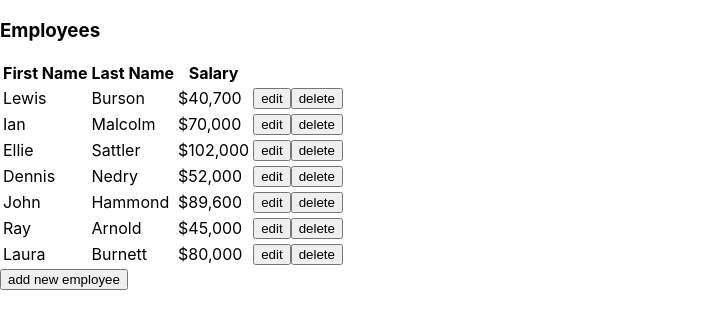
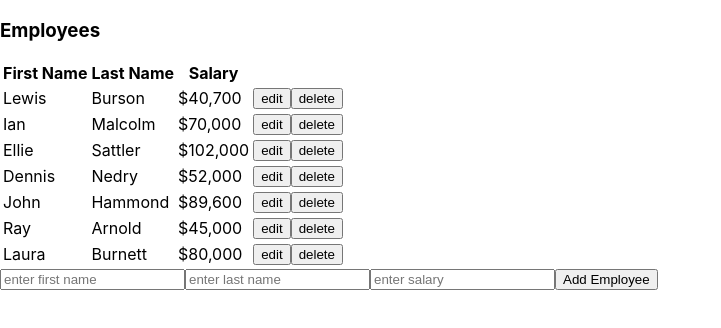
Before and after one commit to tripleboba/ecapital-take-home, a React (Create React App) app: page / in a window 1280 px wide. Shown: the top 328 px of the page, without its empty margins (0-721 px from the left). Built offline with nearby package versions, Linux system fonts and the light colour scheme.

Commit message:
implement button add-new-employee to the table

```diff
--- a/src/App.js
+++ b/src/App.js
@@ -1,14 +1,16 @@
 import React from 'react';
 import './css/App.css';
 import Table from './components/Table';
-import { useStateValue } from "./providers/StateProvider";
+// import { useStateValue } from "./providers/StateProvider";
 
 export default function App() {
-  const [{employeesList}] = useStateValue();
+  // const [{employeesList}] = useStateValue();
 
   return (
     <div className="App">
-      <Table employeesList={employeesList}/>
+      <Table
+      //  employeesList={employeesList}
+       />
     </div>
   );
 }
--- a/src/components/Employee.js
+++ b/src/components/Employee.js
@@ -1,4 +1,4 @@
-import React, { useState } from 'react'
+import React from 'react'
 import { useStateValue } from '../providers/StateProvider';
 import CurrencyFormat from 'react-currency-format';
 
@@ -14,7 +14,7 @@ function Employee(props) {
   }
 
   const deleteEmployee = (e) => {
-    // e.preventDefault();
+    e.preventDefault();
     dispatch({
       type: 'DELETE_EMPLOYEE',
       id: id,
--- /dev/null
+++ b/src/components/Form.js
@@ -0,0 +1,59 @@
+import React, {useState} from 'react'
+import { useStateValue } from '../providers/StateProvider';
+
+
+export default function Form() {
+  const [{}, dispatch] = useStateValue();
+
+  const [newEmployee, setNewEmployee] = useState({
+    firstName: '',
+    lastName: '',
+    salary: ''
+  });
+
+  // capture inputs
+  const onChangeHandler = (e) => {
+    e.preventDefault();
+    const inputFieldName = e.target.getAttribute('name');
+    const inputValue = e.target.value;
+    const formData = { ...newEmployee };
+
+    formData[inputFieldName] = inputValue;
+    setNewEmployee(formData);
+  }
+
+  const addEmployee = (e) => {
+    e.preventDefault();
+    console.log("newEmployee:>>>>>>", newEmployee);
+    dispatch({
+      type: 'ADD_EMPLOYEE',
+      employee: newEmployee,
+    })
+  }
+
+  return (
+    <div>
+      <form>
+        <input
+          type='text' name='firstName'
+          placeholder='enter first name'
+          onChange={onChangeHandler}
+        />
+        <input
+          type='text' name='lastName'
+          placeholder='enter last name'
+          onChange={onChangeHandler}
+        />
+        <input
+          type='number' name='salary'
+          placeholder='enter salary'
+          onChange={onChangeHandler}
+        />
+        <button
+          type='submit'
+          onClick={addEmployee}
+        >Add Employee</button>
+      </form>
+    </div>
+  )
+}
--- a/src/components/Table.js
+++ b/src/components/Table.js
@@ -1,10 +1,12 @@
-import React, { useState } from 'react'
-// import data from '../db/mock-employees.json';
+import React from 'react'
+import { useStateValue } from '../providers/StateProvider';
 import Employee from './Employee';
+import Form from './Form';
 
 function Table(props) {
 
-  const {employeesList} = props;
+  // const { employeesList } = props;
+  const [{employeesList}] = useStateValue();
   const listOfEmployees = employeesList.map((employee, index) => (
     <Employee
       key={index}
@@ -28,11 +30,8 @@ function Table(props) {
           {listOfEmployees}
         </tbody>
       </table>
-
-      <button>add new employee</button>
-
+      <Form />
     </div>
-
   )
 }
 
```
Also changed, not shown: 1 other file (tests, documents, lock files or other folders).
